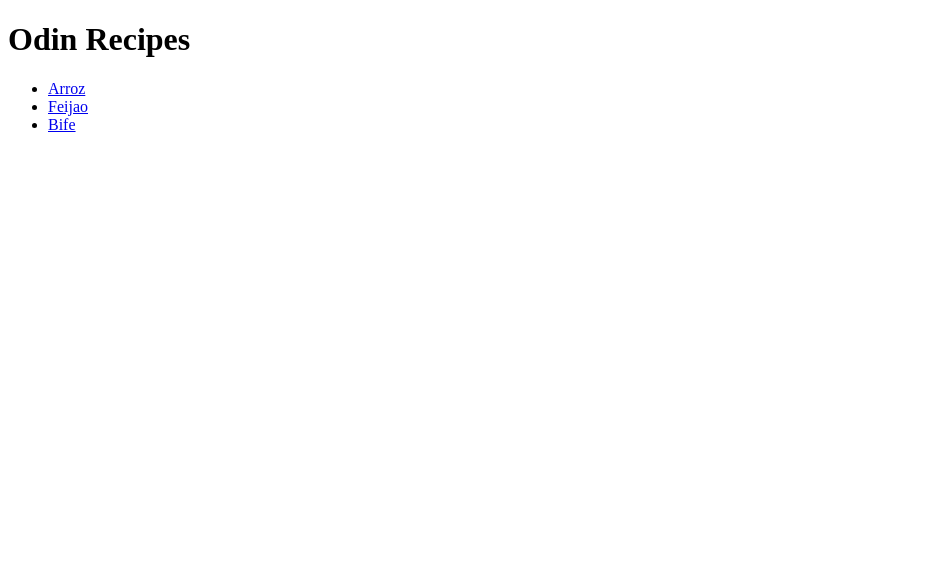
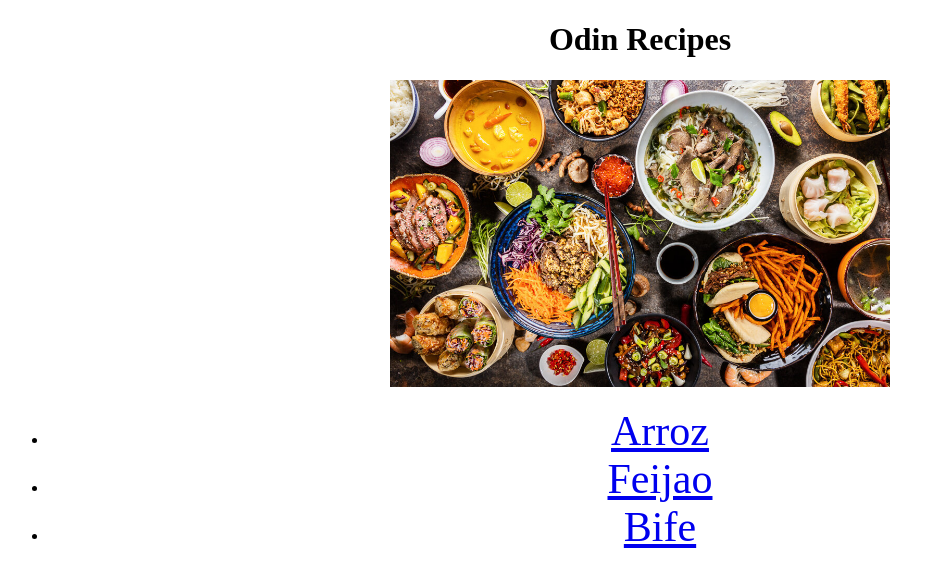
Before and after one commit to viniciuspassos/odinproject, a plain HTML site: page index.html in a window 1280 px wide. Shown: the whole page, without its empty margins (0-944 px from the left). Drawn offline with Linux system fonts and the light colour scheme.

Commit message:
feat: add style to dishes

```diff
--- a/index.html
+++ b/index.html
@@ -3,9 +3,11 @@
 <head>
   <meta charset="UTF-8">
   <title>Home</title>
+  <link rel="stylesheet" href="styles/styles.css">
 </head>
-<body>
+<body class="container">
   <h1>Odin Recipes</h1>
+  <img src="assets/images/Food.jpg" alt="dishes" class="home-img">
   <ul>
     <li>
       <a href="recipes/arroz.html">Arroz</a>
--- /dev/null
+++ b/styles/styles.css
@@ -0,0 +1,11 @@
+h1,
+.container {
+  text-align: center;
+}
+a {
+  font-size: 42px;
+}
+.dishe-img,
+.home-img {
+  width: 500px;
+}
```
Also changed, not shown: recipes/arroz.html (+2 -1 lines), recipes/bife.html (+2 -1 lines), recipes/feijao.html (+2 -1 lines), assets/images/Food.jpg (added).
